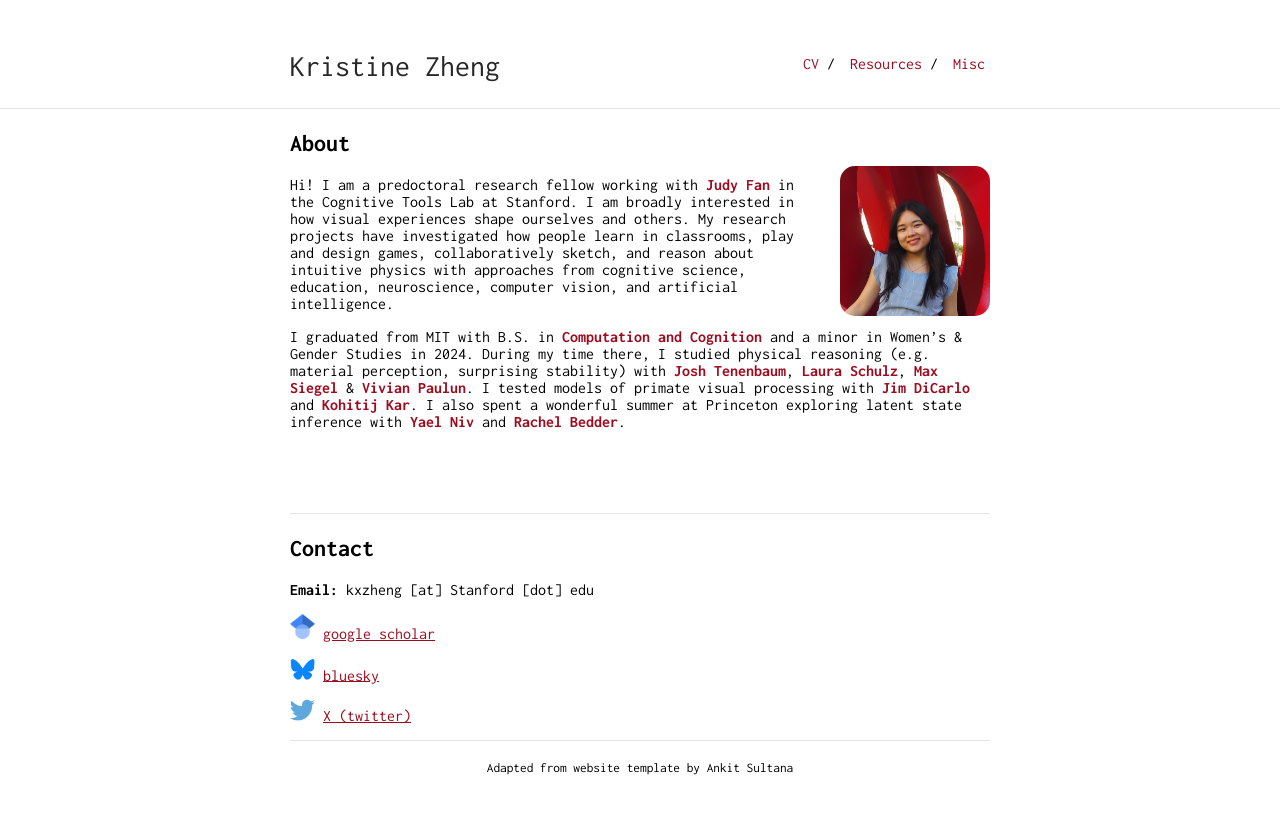
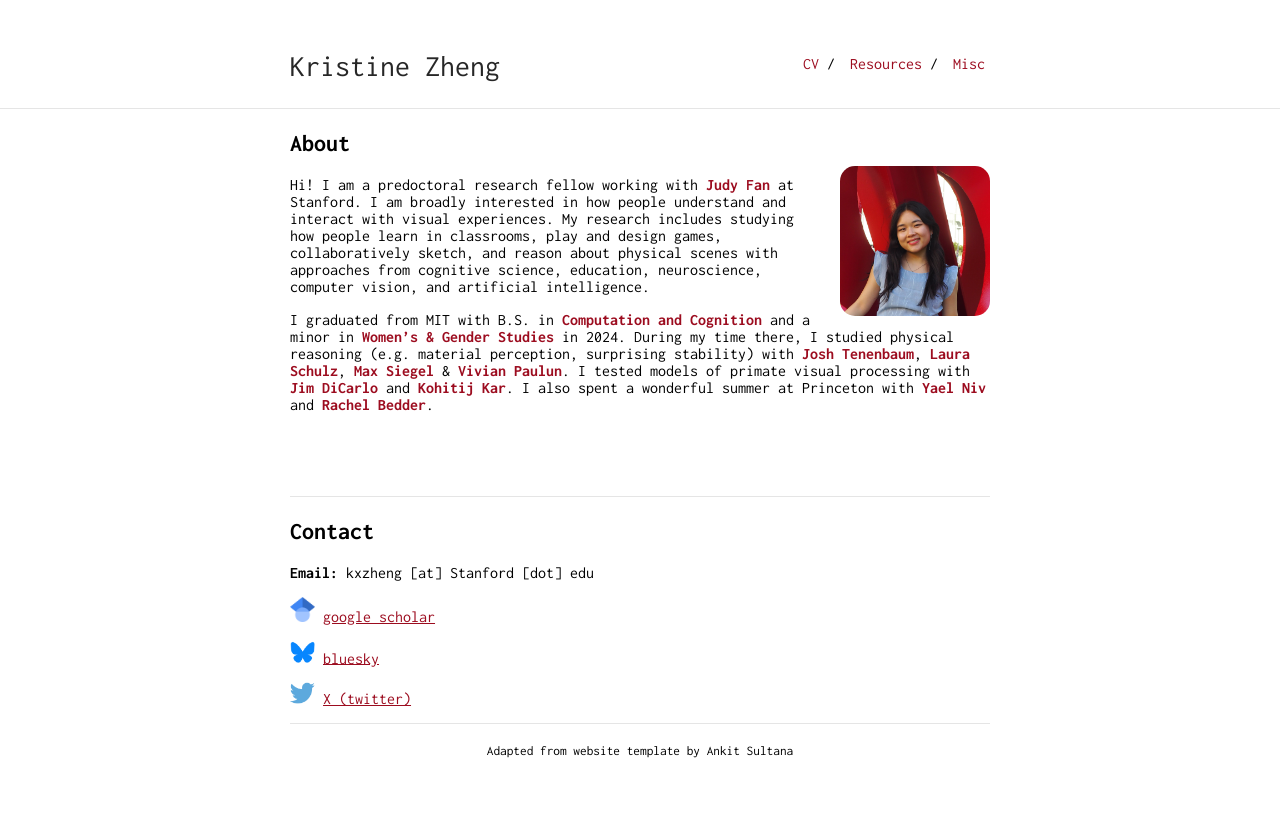
Before and after one commit to kristinezheng/kristinezheng.github.io, a Jekyll site: the page built from index.md, in a window 1280 px wide. Shown: the top 814 px of the page. Built offline with Jekyll 4.4.1, drawn with Linux system fonts in a browser that asks for light colours; our own code applies the rules of GitHub Pages for plain Markdown files.

Commit message:
updated bio

```diff
--- a/index.md
+++ b/index.md
@@ -6,9 +6,9 @@ layout: default
 
 <img class="profile-picture" src="img/kristine_headshot.png" style="width:150px; height:auto;">
 
-Hi! I am a predoctoral research fellow working with [**Judy Fan**](https://cogtoolslab.github.io/) in the Cognitive Tools Lab at Stanford. I am broadly interested in how visual experiences shape ourselves and others. My research projects have investigated how people learn in classrooms, play and design games, collaboratively sketch, and reason about intuitive physics with approaches from cognitive science, education, neuroscience, computer vision, and artificial intelligence.
+Hi! I am a predoctoral research fellow working with [**Judy Fan**](https://cogtoolslab.github.io/) at Stanford. I am broadly interested in how people understand and interact with visual experiences. My research includes studying how people learn in classrooms, play and design games, collaboratively sketch, and reason about physical scenes with approaches from cognitive science, education, neuroscience, computer vision, and artificial intelligence.
 
-I graduated from MIT with B.S. in [**Computation and Cognition**](https://bcs.mit.edu/academic-program/course-6-9-computation-and-cognition) and a minor in Women's & Gender Studies in 2024. During my time there, I studied physical reasoning (e.g. material perception, surprising stability) with [**Josh Tenenbaum**](https://cocosci.mit.edu/), [**Laura Schulz**](https://eccl.mit.edu/), [**Max Siegel**](https://web.mit.edu/maxs/www/) & [**Vivian Paulun**](https://www.mit.edu/~vpaulun/index.html). I tested models of primate visual processing with [**Jim DiCarlo**](https://dicarlolab.mit.edu/) and [**Kohitij Kar**](https://kohitij.com/). I also spent a wonderful summer at Princeton exploring latent state inference with [**Yael Niv**](https://nivlab.princeton.edu/) and [**Rachel Bedder**](https://www.rachelbedder.com/).
+I graduated from MIT with B.S. in [**Computation and Cognition**](https://bcs.mit.edu/academic-program/course-6-9-computation-and-cognition) and a minor in [**Women's & Gender Studies**](https://wgs.mit.edu/) in 2024. During my time there, I studied physical reasoning (e.g. material perception, surprising stability) with [**Josh Tenenbaum**](https://cocosci.mit.edu/), [**Laura Schulz**](https://eccl.mit.edu/), [**Max Siegel**](https://web.mit.edu/maxs/www/) & [**Vivian Paulun**](https://www.mit.edu/~vpaulun/index.html). I tested models of primate visual processing with [**Jim DiCarlo**](https://dicarlolab.mit.edu/) and [**Kohitij Kar**](https://vital-kolab.org/). I also spent a wonderful summer at Princeton with [**Yael Niv**](https://nivlab.princeton.edu/) and [**Rachel Bedder**](https://www.rachelbedder.com/).
 
 <br />
 <br />
```
Also changed, not shown: gleanings.md (+1 -0 lines), miscellaneous.md (+1 -1 lines).
